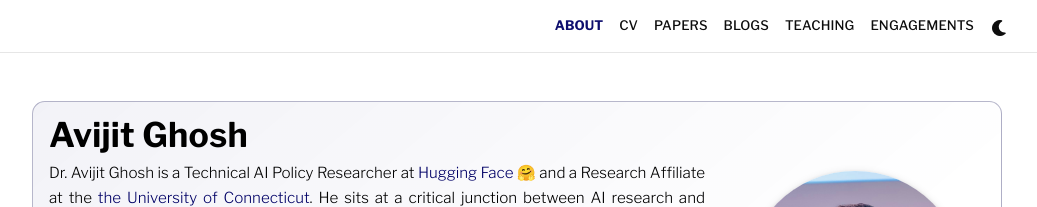
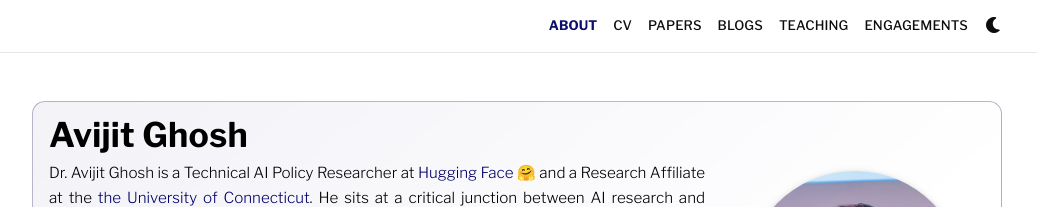
Before and after one commit to evijit/evijit.github.io, a Jekyll site: the page built from _pages/about.md, in a window 1280 px wide. Shown: the top 207 px of the page, without its empty margins (123-1160 px from the left). Built offline with Jekyll 4.4.1, drawn with Linux system fonts in a browser that asks for light colours; nearby versions of some CDN libraries; comment, search, counter and statistics services are not loaded; a style sheet for code colours, icons or effects is not loaded.

Commit message:
fix layout

```diff
--- a/_sass/_base.scss
+++ b/_sass/_base.scss
@@ -294,11 +294,17 @@
   }
 }
 
+.toggle-container {
+  display: flex;
+  align-items: center;
+}
+
 #light-toggle {
-  padding: 0;
+  padding: 0.5rem 0 0.5rem 10px;
   border: 0;
   background-color: inherit;
   color: var(--global-text-color);
+  line-height: 1;
 
   &:hover {
     color: var(--global-hover-color);
--- a/_sass/_themes.scss
+++ b/_sass/_themes.scss
@@ -33,9 +33,7 @@
     display : none;
   }
   .fa-moon {
-    padding-left: 10px;
-    padding-top: 12px;
-    display : block;
+    display : inline;
   }
 
   .repo-img-light {
@@ -61,9 +59,7 @@
   --global-card-bg-color: #{$grey-900};
 
   .fa-sun {
-    padding-left: 10px;
-    padding-top: 12px;
-    display : block;
+    display : inline;
   }
   .fa-moon {
     display : none;
```
Also changed, not shown: 6 other files.
